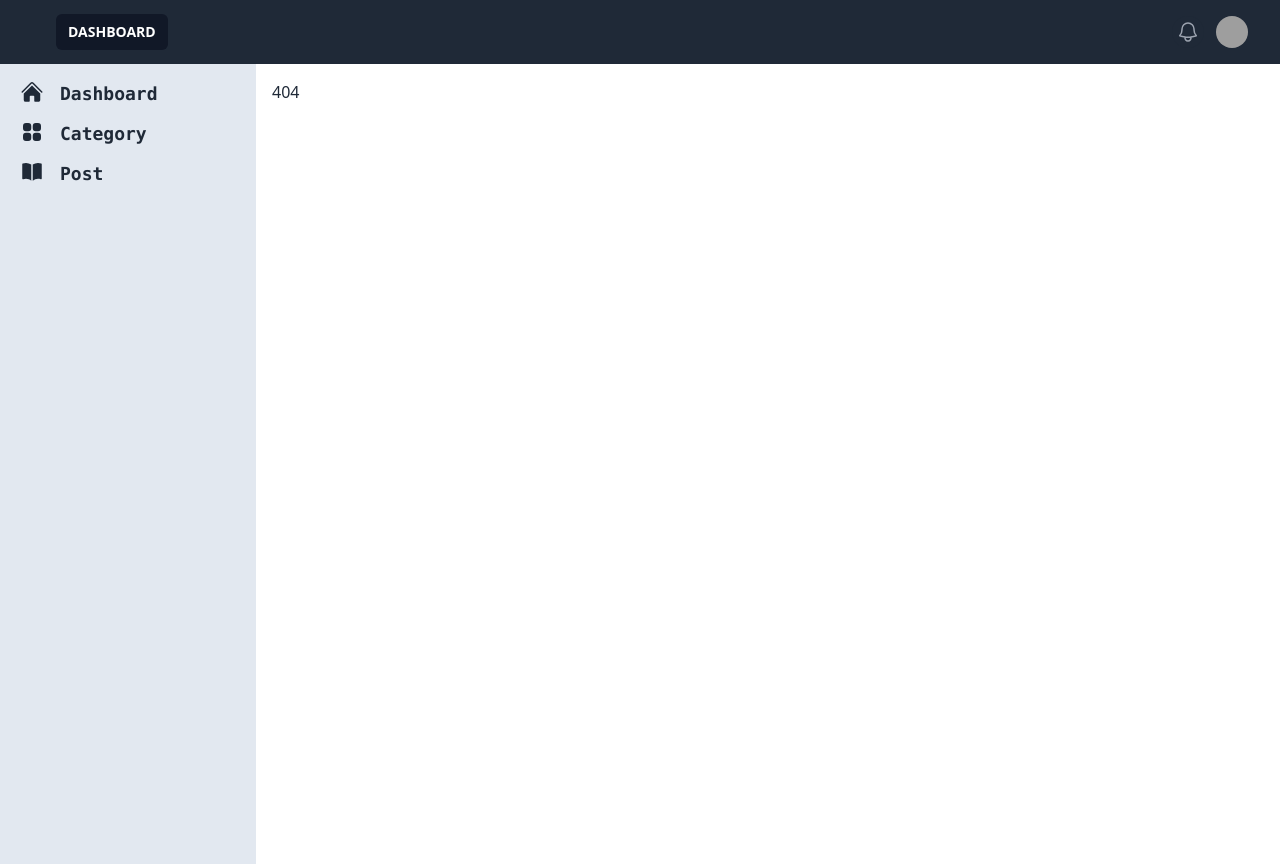
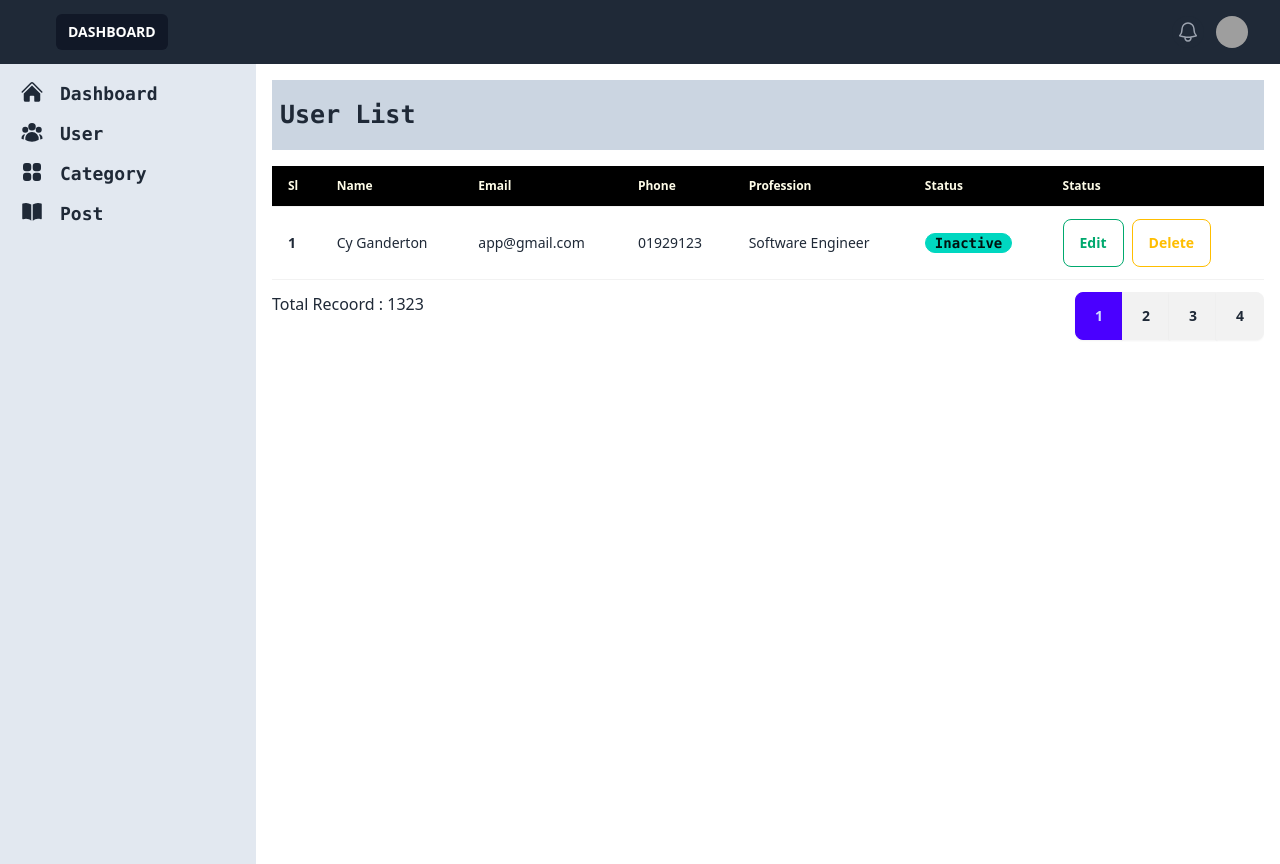
Before and after one commit to NurulIslam17/saas_Admin, a React (Create React App) app: page /users in a window 1280 px wide. Before the commit this address had no page. Built offline with nearby package versions, Linux system fonts and the light colour scheme; grey boxes are pictures that could not be loaded.

Commit message:
USer Table

```diff
--- a/src/App.js
+++ b/src/App.js
@@ -5,12 +5,14 @@ import Layout from "./components/layout/Layout";
 import Category from "./pages/Category";
 import Post from "./pages/Post";
 import Dashboard from "./pages/Dashboard";
+import User from "./pages/User";
 
 function App() {
   return (
     <Routes>
       <Route path="/" element={<Layout />}>
         <Route path="/" element={<Dashboard />} />
+        <Route path="/users" element={<User/>}/>
         <Route path="/category" element={<Category />} />
         <Route path="/post" element={<Post />} />
         <Route path="*" element={<NoPage />} />
--- a/src/components/layout/Sidebar.jsx
+++ b/src/components/layout/Sidebar.jsx
@@ -1,5 +1,5 @@
 import React from "react";
-import { Squares2X2Icon, HomeIcon, BookOpenIcon } from "@heroicons/react/24/solid";
+import { Squares2X2Icon, HomeIcon, BookOpenIcon, UserGroupIcon } from "@heroicons/react/24/solid";
 import { Link } from "react-router-dom";
 
 const Sidebar = () => {
@@ -12,6 +12,10 @@ const Sidebar = () => {
             <Link to="/" className="font-mono font-extrabold text-lg">
               Dashboard
             </Link>
+          </li>
+          <li className="flex gap-4 mb-3">
+            <UserGroupIcon className="size-6 text-black-500" />
+            <Link to="/users" className="font-mono font-extrabold text-lg">User</Link>
           </li>
           <li className="flex gap-4 mb-3">
             <Squares2X2Icon className="size-6 text-black-500" />
--- /dev/null
+++ b/src/pages/User.jsx
@@ -0,0 +1,78 @@
+import React from "react";
+import MainHeader from "../components/MainHeader";
+import { TrashIcon, PencilIcon } from "@heroicons/react/24/solid";
+
+const User = () => {
+  return (
+    <>
+      <MainHeader name="User List" />
+
+      <div className="overflow-x-auto shadow-slate-200 border-slate-950">
+        <table className="table border-spacing-3">
+          <thead className="bg-black text-yellow-50">
+            <tr>
+              <th>Sl</th>
+              <th>Name</th>
+              <th>Email</th>
+              <th>Phone</th>
+              <th>Profession</th>
+              <th>Status</th>
+              <th>Status</th>
+            </tr>
+          </thead>
+          <tbody>
+            <tr>
+              <th>1</th>
+              <td>Cy Ganderton</td>
+              <td>app@gmail.com</td>
+              <td>01929123</td>
+              <td>Software Engineer</td>
+              <td>
+                <div className="badge badge-accent font-mono font-bold">
+                  Inactive
+                </div>
+              </td>
+              <td>
+                <button className="btn btn-outline btn-success me-2">Edit</button>
+                <button className="btn btn-outline btn-warning me-2">Delete</button>
+              </td>
+            </tr>
+          </tbody>
+        </table>
+
+        <div className="py-3 flex justify-between">
+          <div>Total Recoord : 1323</div>
+          <div className="join">
+            <input
+              className="join-item btn btn-square"
+              type="radio"
+              name="options"
+              aria-label="1"
+              defaultChecked
+            />
+            <input
+              className="join-item btn btn-square"
+              type="radio"
+              name="options"
+              aria-label="2"
+            />
+            <input
+              className="join-item btn btn-square"
+              type="radio"
+              name="options"
+              aria-label="3"
+            />
+            <input
+              className="join-item btn btn-square"
+              type="radio"
+              name="options"
+              aria-label="4"
+            />
+          </div>
+        </div>
+      </div>
+    </>
+  );
+};
+
+export default User;
```
